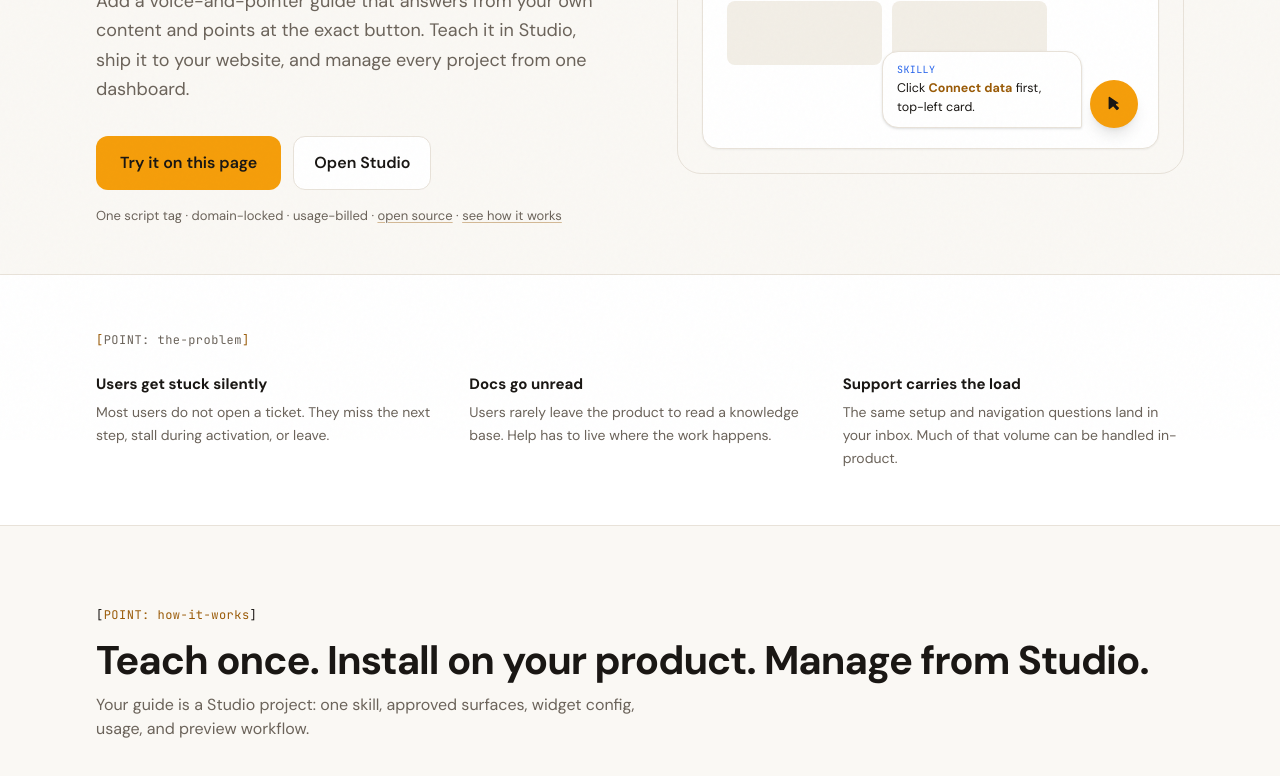
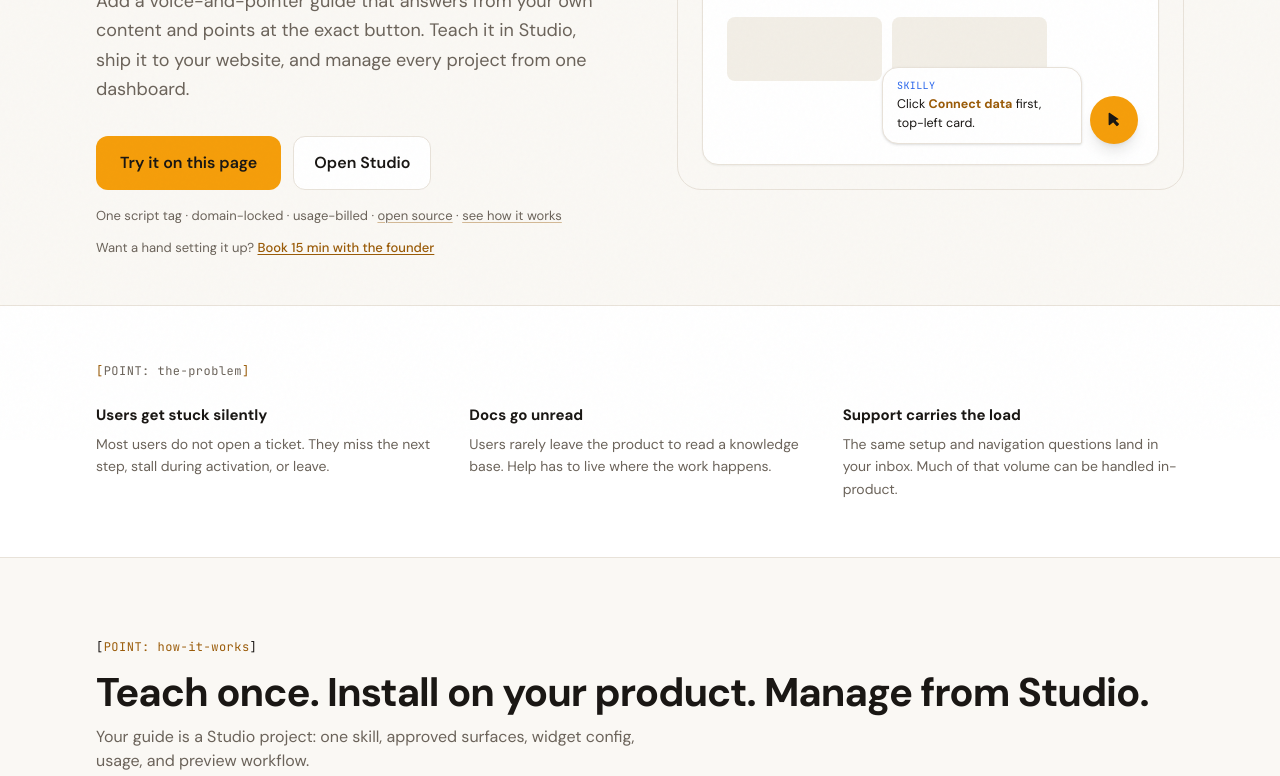
Before and after one commit to tryskilly/skilly-web, an Astro site: page / in a window 1280 px wide. Shown: the part 360-1136 px from the top of the page. Built offline with nearby package versions, Linux system fonts and the light colour scheme; Astro itself is replaced by a stand-in of ours; no server answers.

Commit message:
Add booking CTA to builders homepage (#2)
* Add "Book 15 min with the founder" CTA on builders homepage

- BOOKING_URL constant (mailto fallback — swap for Calendly/cal.com)
- Hero: secondary "Book 15 min" link under the CTAs
- Bottom CTA: "Book 15 min" button beside Open Studio
- Pricing: Scale tier "Talk to us" now routes to booking
- PostHog: web_builders_book_clicked across all three

Captures design partners to validate the builders direction. Build verified.

Co-Authored-By: Claude Opus 4.8 (1M context) <noreply@anthropic.com>

* Point booking CTA at cal.com/moelabs.dev

Replaces the mailto fallback with the real scheduling link across all
three builders booking entry points (hero, bottom CTA, Scale tier).

Co-Authored-By: Claude Opus 4.8 (1M context) <noreply@anthropic.com>

---------

Co-authored-by: Claude Opus 4.8 (1M context) <noreply@anthropic.com>

```diff
--- a/src/pages/index.astro
+++ b/src/pages/index.astro
@@ -5,6 +5,7 @@ import Footer from '../components/Footer.astro';
 import SkillyWebWidget from '../components/SkillyWebWidget.astro';
 
 const STUDIO_URL = 'https://studio.tryskilly.app/signup';
+const BOOKING_URL = 'https://cal.com/moelabs.dev';
 
 const builderPlans = [
   {
@@ -34,6 +35,7 @@ const builderPlans = [
     cap: 'Hard cap: 5,000 minutes/month',
     body: 'For higher-volume support flows',
     cta: 'Talk to us',
+    href: BOOKING_URL,
   },
 ];
 
@@ -128,6 +130,9 @@ const faqSchema = {
           </div>
           <p class="mt-4 text-[13px] text-[#6B635A]">
             One script tag · domain-locked · usage-billed · <a href="https://github.com/tryskilly/skilly" target="_blank" rel="noopener noreferrer" class="underline underline-offset-2 decoration-[#9A5B08]/40 hover:decoration-[#9A5B08]">open source</a> · <a href="#how" class="underline underline-offset-2 decoration-[#9A5B08]/40 hover:decoration-[#9A5B08]">see how it works</a>
+          </p>
+          <p class="mt-3 text-[13px] text-[#6B635A]">
+            Want a hand setting it up? <a href={BOOKING_URL} data-ph-event="web_builders_book_clicked" data-ph-prop-location="builders_hero" data-ph-prop-target-funnel="builders" class="font-medium text-[#9A5B08] underline underline-offset-2 hover:brightness-110">Book 15 min with the founder</a>
           </p>
         </div>
 
@@ -238,7 +243,7 @@ const faqSchema = {
               <div class="mt-2 text-[14px] font-medium">{plan.minutes}</div>
               <div class="mt-1 text-[12px] font-medium text-[#9A5B08]">{plan.cap}</div>
               <div class="mt-2 text-[13px] text-[#6B635A]">{plan.body}</div>
-              <a href={STUDIO_URL} data-ph-event="web_builders_studio_clicked" data-ph-prop-location={`builders_pricing_${plan.id}`} data-ph-prop-target-funnel="builders" class={`mt-5 inline-flex h-11 w-full items-center justify-center rounded-lg text-[14px] font-semibold ${plan.popular ? 'bg-[#F59E0B] text-[#1A1714]' : 'border border-[#E8E2D9] bg-white hover:border-[#F59E0B]/40'}`}>{plan.cta}</a>
+              <a href={plan.href ?? STUDIO_URL} data-ph-event={plan.href ? 'web_builders_book_clicked' : 'web_builders_studio_clicked'} data-ph-prop-location={`builders_pricing_${plan.id}`} data-ph-prop-target-funnel="builders" class={`mt-5 inline-flex h-11 w-full items-center justify-center rounded-lg text-[14px] font-semibold ${plan.popular ? 'bg-[#F59E0B] text-[#1A1714]' : 'border border-[#E8E2D9] bg-white hover:border-[#F59E0B]/40'}`}>{plan.cta}</a>
             </div>
           ))}
         </div>
@@ -268,7 +273,10 @@ const faqSchema = {
       <div class="mx-auto max-w-5xl px-5 py-16 text-center sm:px-8">
         <h2 class="mx-auto max-w-xl text-[30px] font-bold leading-tight tracking-tight sm:text-[40px]">Give your product a voice that points.</h2>
         <p class="mt-4 text-[15px] text-[#FAF8F4]/60">Draft your first skill in Studio. Preview before anyone sees it.</p>
-        <a href={STUDIO_URL} data-ph-event="web_builders_studio_clicked" data-ph-prop-location="builders_bottom" data-ph-prop-target-funnel="builders" class="mt-7 inline-flex rounded-xl bg-[#F59E0B] px-7 py-3.5 font-semibold text-[#1A1714]">Open Studio</a>
+        <div class="mt-7 flex flex-wrap justify-center gap-3">
+          <a href={STUDIO_URL} data-ph-event="web_builders_studio_clicked" data-ph-prop-location="builders_bottom" data-ph-prop-target-funnel="builders" class="inline-flex rounded-xl bg-[#F59E0B] px-7 py-3.5 font-semibold text-[#1A1714]">Open Studio</a>
+          <a href={BOOKING_URL} data-ph-event="web_builders_book_clicked" data-ph-prop-location="builders_bottom" data-ph-prop-target-funnel="builders" class="inline-flex rounded-xl border border-[#FAF8F4]/25 px-7 py-3.5 font-semibold text-[#FAF8F4] transition hover:border-[#FAF8F4]/55">Book 15 min with the founder</a>
+        </div>
         <p class="mx-auto mt-8 max-w-xl text-[13.5px] leading-relaxed text-[#FAF8F4]/55">Built solo by Mohamed and fully open source — <a href="https://github.com/tryskilly/skilly" target="_blank" rel="noopener noreferrer" class="underline underline-offset-2 hover:text-[#FAF8F4]/85">inspect the engine</a> before you put it in front of your users. Questions about your use case? <a href="mailto:mohamed@tryskilly.app" class="underline underline-offset-2 hover:text-[#FAF8F4]/85">mohamed@tryskilly.app</a></p>
         <p class="mt-5 text-[13px] text-[#FAF8F4]/35">Using Skilly personally on your Mac? <a href="/people" data-ph-event="web_people_crosslink_clicked" data-ph-prop-location="builders_bottom" data-ph-prop-target-funnel="people" class="text-[#FAF8F4]/55 underline underline-offset-2 hover:text-[#FAF8F4]/80 transition-colors">Skilly for People</a> is the desktop tutor.</p>
       </div>
```
